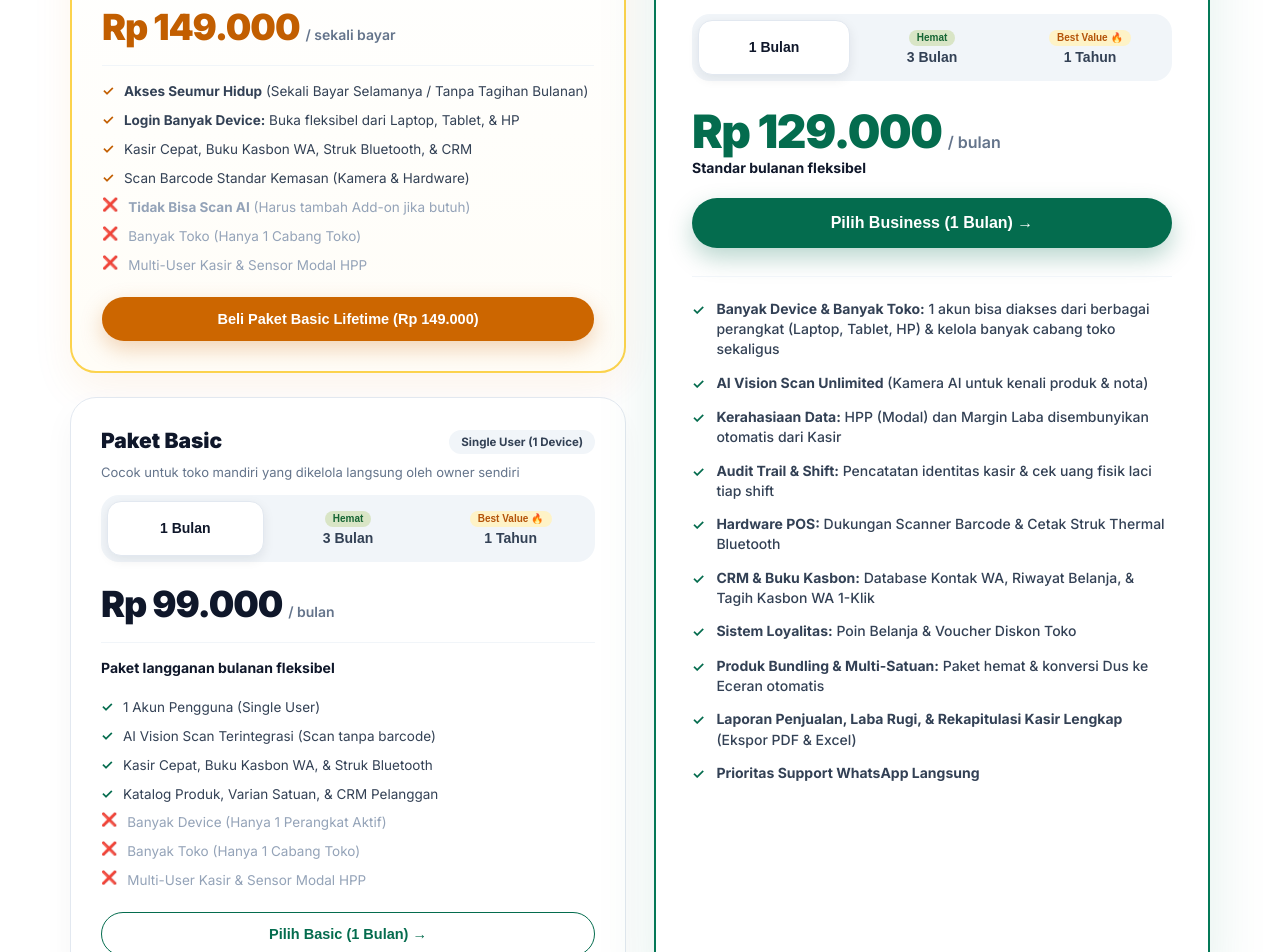
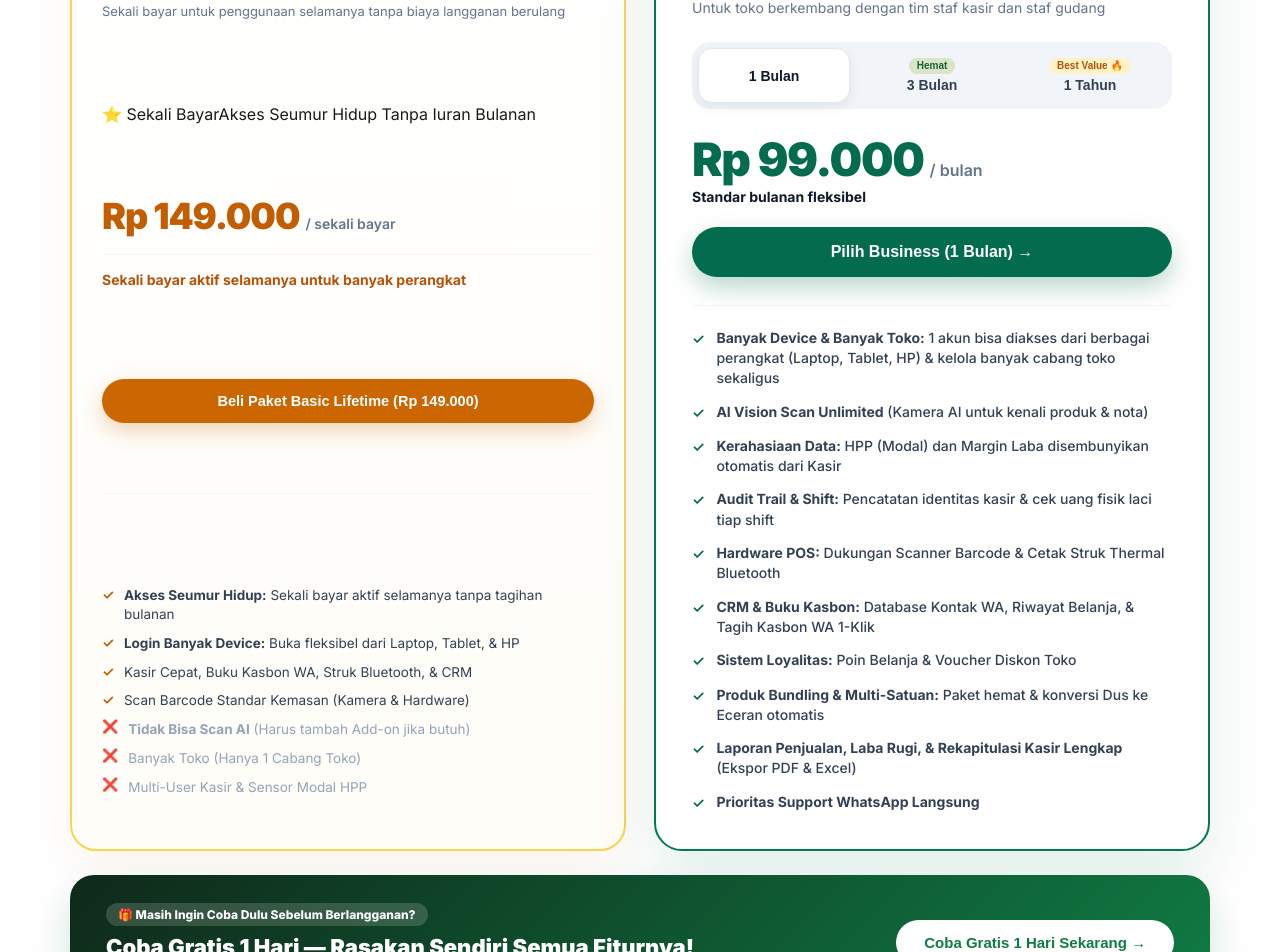
Before and after one commit to azhardanii/asisten-toko-lp, a React (Vite) app: page / in a window 1280 px wide. Shown: the part 10746-11698 px from the top of the page. Built offline with nearby package versions, Linux system fonts and the light colour scheme.

Commit message:
feat(pricing): retain only Lifetime and Business plans with updated Business pricing

```diff
--- a/src/pages/Home.tsx
+++ b/src/pages/Home.tsx
@@ -24,53 +24,6 @@ const CHECKOUT_LINKS = {
 }
 
 
-type BasicDuration = '1_bulan' | '3_bulan' | '1_tahun'
-
-const BASIC_PLANS: Record<
-  BasicDuration,
-  {
-    tabLabel: string
-    price: string
-    period: string
-    subnote: string
-    btnText: string
-    url: string
-    modalTitle: string
-    modalPrice: string
-  }
-> = {
-  '1_bulan': {
-    tabLabel: '1 Bulan',
-    price: 'Rp 99.000',
-    period: '/ bulan',
-    subnote: 'Paket langganan bulanan fleksibel',
-    btnText: 'Pilih Basic (1 Bulan) →',
-    url: CHECKOUT_LINKS.basic1Month,
-    modalTitle: 'Paket Basic 1 Bulan ~ AsistenToko',
-    modalPrice: 'Rp 99.000 / bulan (Single User - 1 Perangkat)',
-  },
-  '3_bulan': {
-    tabLabel: '3 Bulan',
-    price: 'Rp 219.000',
-    period: '/ 3 bulan',
-    subnote: 'Hemat Rp 78.000 (Setara Rp 73.000/bln)',
-    btnText: 'Pilih Basic (3 Bulan) →',
-    url: CHECKOUT_LINKS.basic3Months,
-    modalTitle: 'Paket Basic 3 Bulan ~ AsistenToko',
-    modalPrice: 'Rp 219.000 / 3 bulan (Hemat Rp 78.000)',
-  },
-  '1_tahun': {
-    tabLabel: '1 Tahun',
-    price: 'Rp 699.000',
-    period: '/ tahun',
-    subnote: 'Paling Hemat! Cuma ~Rp 58.250/bulan',
-    btnText: 'Pilih Basic (1 Tahun) →',
-    url: CHECKOUT_LINKS.basic1Year,
-    modalTitle: 'Paket Basic 1 Tahun ~ AsistenToko',
-    modalPrice: 'Rp 699.000 / tahun (Paling Hemat 🔥 ~Rp 58.250/bln)',
-  },
-}
-
 type BusinessDuration = '1_bulan' | '3_bulan' | '1_tahun'
 
 const BUSINESS_PLANS: Record<
@@ -88,33 +41,33 @@ const BUSINESS_PLANS: Record<
 > = {
   '1_bulan': {
     tabLabel: '1 Bulan',
-    price: 'Rp 129.000',
+    price: 'Rp 99.000',
     period: '/ bulan',
     subnote: 'Standar bulanan fleksibel',
     btnText: 'Pilih Business (1 Bulan) →',
     url: CHECKOUT_LINKS.business1Month,
     modalTitle: 'Paket Business 1 Bulan ~ AsistenToko',
-    modalPrice: 'Rp 129.000 / bulan (Multi-User Lengkap)',
+    modalPrice: 'Rp 99.000 / bulan (Multi-User Lengkap)',
   },
   '3_bulan': {
     tabLabel: '3 Bulan',
-    price: 'Rp 299.000',
+    price: 'Rp 219.000',
     period: '/ 3 bulan',
-    subnote: 'Hemat Rp 88.000 (Setara Rp 99.600/bln)',
+    subnote: 'Hemat Rp 78.000 (Setara Rp 73.000/bln)',
     btnText: 'Pilih Business (3 Bulan) →',
     url: CHECKOUT_LINKS.business3Months,
     modalTitle: 'Paket Business 3 Bulan ~ AsistenToko',
-    modalPrice: 'Rp 299.000 / 3 bulan (Hemat Rp 88.000)',
+    modalPrice: 'Rp 219.000 / 3 bulan (Hemat Rp 78.000)',
   },
   '1_tahun': {
     tabLabel: '1 Tahun',
-    price: 'Rp 999.000',
+    price: 'Rp 799.000',
     period: '/ tahun',
-    subnote: 'Paling Hemat! Setara cuma ~Rp 83.250/bulan',
+    subnote: 'Paling Hemat! Setara cuma ~Rp 66.600/bulan (Hemat Rp 389.000)',
     btnText: 'Pilih Business (1 Tahun) →',
     url: CHECKOUT_LINKS.business1Year,
     modalTitle: 'Paket Business 1 Tahun ~ AsistenToko',
-    modalPrice: 'Rp 999.000 / tahun (Best Value 🔥 Setara ~Rp 83.250/bln)',
+    modalPrice: 'Rp 799.000 / tahun (Best Value 🔥 Setara ~Rp 66.600/bln)',
   },
 }
 
@@ -126,7 +79,6 @@ export default function Home() {
   const [isPdfModalOpen, setIsPdfModalOpen] = useState(false)
   const [selectedCheckout, setSelectedCheckout] = useState<CheckoutPlanInfo | null>(null)
   const [bizDuration, setBizDuration] = useState<BusinessDuration>('1_bulan')
-  const [basicDuration, setBasicDuration] = useState<BasicDuration>('1_bulan')
   const [isInHero, setIsInHero] = useState(true)
 
   // ===== Hero Background Video: Strict Mute, Seamless Loop & Viewport Performance =====
@@ -319,7 +271,6 @@ export default function Home() {
   }, [setupCursorGlow, setupNavbarScroll, setupReveal, setupFAQ, setupCounters, setupNavActive])
 
   const activeBizPlan = BUSINESS_PLANS[bizDuration]
-  const activeBasicPlan = BASIC_PLANS[basicDuration]
 
   return (
     <div ref={appRef}>
@@ -1139,19 +1090,20 @@ export default function Home() {
               <br />
               <span style={{ color: 'var(--green)' }}>Rapi, Aman, dan Menguntungkan</span>
             </h2>
-            <p className="section-sub" style={{ maxWidth: '620px' }}>
-              Pilih paket sesuai skala toko Anda. Semua paket langsung aktif otomatis setelah pembayaran menggunakan{' '}
-              <strong>email Gmail Anda</strong>.
-            </p>
-          </div>
-
-          {/* Main 2-Column Layout: Paket Basic Lifetime & Bulanan (Left) + Paket Business (Right) */}
+            <p className="section-sub" style={{ maxWidth: '640px' }}>
+              Pilih paket sesuai skala toko Anda: <strong>Paket Basic Lifetime</strong> untuk beli putus seumur hidup atau <strong>Paket Business</strong> untuk operasional multi-user &amp; banyak toko terlengkap.
+            </p>
+          </div>
+
+          {/* Main 2-Column Layout: Paket Basic Lifetime (Left) + Paket Business (Right) */}
           <div className="pricing-v2-layout reveal">
-            {/* LEFT COLUMN: PAKET BASIC LIFETIME & PAKET BASIC BULANAN */}
-            <div className="basic-cards-stack">
-              {/* Card 1: Paket Basic Lifetime */}
+            {/* LEFT COLUMN / TOP ON MOBILE: PAKET BASIC LIFETIME */}
             <div className="basic-tier-card lifetime-variant">
-                <div>
+              <div className="biz-top-floating-badge lifetime-badge">
+                <span>⭐</span>
+                <span>Paket Basic Lifetime (Beli Putus Sekali Bayar)</span>
+              </div>
+
               <div className="basic-card-top">
                 <div className="card-top-content">
                   <div className="card-title-row">
@@ -1169,45 +1121,24 @@ export default function Home() {
                 </div>
               </div>
 
+              {/* Single static tab to balance visually with Business duration tabs */}
+              <div className="lifetime-single-tab" role="presentation">
+                <span className="lifetime-tab-badge">⭐ Sekali Bayar</span>
+                <span className="lifetime-tab-text">Akses Seumur Hidup Tanpa Iuran Bulanan</span>
+              </div>
+
+              {/* Price Display */}
+              <div className="biz-price-block">
                 <div className="basic-price-row">
                   <span className="basic-price-amount amber">Rp 149.000</span>
                   <span className="basic-price-period">/ sekali bayar</span>
                 </div>
-
-                  <div className="basic-feature-list">
-                    <div className="basic-feature-item">
-                      <span className="basic-check amber">✓</span>
-                      <span>
-                        <strong>Akses Seumur Hidup</strong> (Sekali Bayar Selamanya / Tanpa Tagihan Bulanan)
-                      </span>
-                    </div>
-                    <div className="basic-feature-item">
-                      <span className="basic-check amber">✓</span>
-                      <span><strong>Login Banyak Device:</strong> Buka fleksibel dari Laptop, Tablet, &amp; HP</span>
-                    </div>
-                    <div className="basic-feature-item">
-                      <span className="basic-check amber">✓</span>
-                      <span>Kasir Cepat, Buku Kasbon WA, Struk Bluetooth, &amp; CRM</span>
-                    </div>
-                    <div className="basic-feature-item">
-                      <span className="basic-check amber">✓</span>
-                      <span>Scan Barcode Standar Kemasan (Kamera &amp; Hardware)</span>
-                    </div>
-                    <div className="basic-feature-item disabled">
-                      <span className="basic-cross">❌</span>
-                      <span><strong>Tidak Bisa Scan AI</strong> (Harus tambah Add-on jika butuh)</span>
-                    </div>
-                    <div className="basic-feature-item disabled">
-                      <span className="basic-cross">❌</span>
-                      <span>Banyak Toko (Hanya 1 Cabang Toko)</span>
-                    </div>
-                    <div className="basic-feature-item disabled">
-                      <span className="basic-cross">❌</span>
-                      <span>Multi-User Kasir &amp; Sensor Modal HPP</span>
-                    </div>
-                  </div>
-                </div>
-
+                <div className="biz-price-subnote" style={{ color: '#b45309' }}>
+                  Sekali bayar aktif selamanya untuk banyak perangkat
+                </div>
+              </div>
+
+              {/* CTA Button (Triggers Gmail Popup) */}
               <button
                 type="button"
                 className="basic-amber-btn"
@@ -1222,86 +1153,32 @@ export default function Home() {
               >
                 Beli Paket Basic Lifetime (Rp 149.000)
               </button>
-              </div>
-
-              {/* Card 2: Paket Basic (Berlangganan) */}
-              <div className="basic-tier-card">
-                <div>
-                  <div className="basic-card-top">
-                    <div className="card-top-content">
-                      <div className="card-title-row">
-                        <h3 className="basic-card-title">Paket Basic</h3>
-                        <span className="basic-pill-gray">Single User (1 Device)</span>
-                      </div>
-                      <p className="basic-card-sub">
-                        Cocok untuk toko mandiri yang dikelola langsung oleh owner sendiri
-                      </p>
-                    </div>
-                  </div>
-
-                  {/* 3-Tab Duration Switcher for Basic (1 Bulan | 3 Bulan | 1 Tahun) */}
-                  <div className="biz-duration-tabs basic-tabs" role="tablist" aria-label="Pilih durasi Paket Basic">
-                    <button
-                      type="button"
-                      role="tab"
-                      aria-selected={basicDuration === '1_bulan'}
-                      className={`biz-tab-btn ${basicDuration === '1_bulan' ? 'active' : ''}`}
-                      onClick={() => setBasicDuration('1_bulan')}
-                    >
-                      <span className="biz-tab-label">1 Bulan</span>
-                    </button>
-
-                    <button
-                      type="button"
-                      role="tab"
-                      aria-selected={basicDuration === '3_bulan'}
-                      className={`biz-tab-btn ${basicDuration === '3_bulan' ? 'active' : ''}`}
-                      onClick={() => setBasicDuration('3_bulan')}
-                    >
-                      <span className="biz-tab-mini-badge hemat">Hemat</span>
-                      <span className="biz-tab-label">3 Bulan</span>
-                    </button>
-
-                    <button
-                      type="button"
-                      role="tab"
-                      aria-selected={basicDuration === '1_tahun'}
-                      className={`biz-tab-btn ${basicDuration === '1_tahun' ? 'active' : ''}`}
-                      onClick={() => setBasicDuration('1_tahun')}
-                    >
-                      <span className="biz-tab-mini-badge best">Best Value 🔥</span>
-                      <span className="biz-tab-label">1 Tahun</span>
-                    </button>
-                  </div>
-
-                  <div className="biz-price-block">
-                    <div className="basic-price-row">
-                      <span className="basic-price-amount">{activeBasicPlan.price}</span>
-                      <span className="basic-price-period">{activeBasicPlan.period}</span>
-                    </div>
-                    <div className="biz-price-subnote">{activeBasicPlan.subnote}</div>
-                  </div>
-
+
+              <div className="biz-divider"></div>
+
+              {/* Features List with comparisons */}
               <div className="basic-feature-list">
                 <div className="basic-feature-item">
-                      <span className="basic-check">✓</span>
-                      <span>1 Akun Pengguna (Single User)</span>
+                  <span className="basic-check amber">✓</span>
+                  <span>
+                    <strong>Akses Seumur Hidup:</strong> Sekali bayar aktif selamanya tanpa tagihan bulanan
+                  </span>
                 </div>
                 <div className="basic-feature-item">
-                      <span className="basic-check">✓</span>
-                      <span>AI Vision Scan Terintegrasi (Scan tanpa barcode)</span>
+                  <span className="basic-check amber">✓</span>
+                  <span><strong>Login Banyak Device:</strong> Buka fleksibel dari Laptop, Tablet, &amp; HP</span>
                 </div>
                 <div className="basic-feature-item">
-                      <span className="basic-check">✓</span>
-                      <span>Kasir Cepat, Buku Kasbon WA, &amp; Struk Bluetooth</span>
+                  <span className="basic-check amber">✓</span>
+                  <span>Kasir Cepat, Buku Kasbon WA, Struk Bluetooth, &amp; CRM</span>
                 </div>
                 <div className="basic-feature-item">
-                      <span className="basic-check">✓</span>
-                      <span>Katalog Produk, Varian Satuan, &amp; CRM Pelanggan</span>
+                  <span className="basic-check amber">✓</span>
+                  <span>Scan Barcode Standar Kemasan (Kamera &amp; Hardware)</span>
                 </div>
                 <div className="basic-feature-item disabled">
                   <span className="basic-cross">❌</span>
-                      <span>Banyak Device (Hanya 1 Perangkat Aktif)</span>
+                  <span><strong>Tidak Bisa Scan AI</strong> (Harus tambah Add-on jika butuh)</span>
                 </div>
                 <div className="basic-feature-item disabled">
                   <span className="basic-cross">❌</span>
@@ -1314,24 +1191,7 @@ export default function Home() {
               </div>
             </div>
 
-                <button
-                  type="button"
-                  className="basic-outline-btn"
-                  onClick={() =>
-                    handleOpenCheckout(
-                      activeBasicPlan.modalTitle,
-                      activeBasicPlan.modalPrice,
-                      activeBasicPlan.url,
-                      'Paket Basic'
-                    )
-                  }
-                >
-                  {activeBasicPlan.btnText}
-                </button>
-              </div>
-            </div>
-
-            {/* RIGHT COLUMN: PAKET BUSINESS (Matches Images 1, 2, 3) */}
+            {/* RIGHT COLUMN / BOTTOM ON MOBILE: PAKET BUSINESS */}
             <div className="biz-pricing-card">
               <div className="biz-top-floating-badge">
                 <span>✨</span>
@@ -1587,12 +1447,12 @@ export default function Home() {
 
             <div className="faq-item">
               <button className="faq-btn">
-                <span className="faq-q">Apa bedanya Paket Basic, Basic Lifetime, dan Paket Business?</span>
+                <span className="faq-q">Apa bedanya Paket Basic Lifetime dan Paket Business?</span>
                 <span className="faq-icon">+</span>
               </button>
               <div className="faq-body">
                 <p className="faq-ans">
-                  <strong>Paket Basic Bulanan (Rp 99.000)</strong> cocok untuk toko mandiri (limit 1 device) dan sudah termasuk Scan AI. <strong>Paket Basic Lifetime (Rp 149.000)</strong> beli putus selamanya dan kini sudah mendukung <strong>login Banyak Device</strong> (akses fleksibel dari Laptop, Tablet, &amp; HP sekaligus). Sedangkan <strong>Paket Business</strong> mendukung penuh <strong>Banyak Device + Banyak Toko</strong> (kelola lebih dari satu cabang toko dalam 1 akun), multi-user staf kasir, sensor rahasia modal (HPP), dan rekap shift kasir.
+                  <strong>Paket Basic Lifetime (Rp 149.000)</strong> adalah paket beli putus sekali bayar seumur hidup tanpa tagihan bulanan berulang, sudah mendukung login <strong>Banyak Device</strong> (Laptop, Tablet, HP), kasir cepat, struk bluetooth, dan buku kasbon. Sedangkan <strong>Paket Business (mulai Rp 99.000/bulan)</strong> adalah solusi terlengkap untuk toko berkembang yang mengelola <strong>Banyak Cabang Toko</strong> dalam 1 akun, butuh fitur staf kasir &amp; staf gudang terpisah dengan PIN masing-masing, proteksi rahasia modal (HPP) &amp; laba bersih dari kasir, rekap shift kasir, dan AI Vision Scan tanpa batas.
                 </p>
               </div>
             </div>
```
Lines whose indentation alone changed are shown as unchanged.
